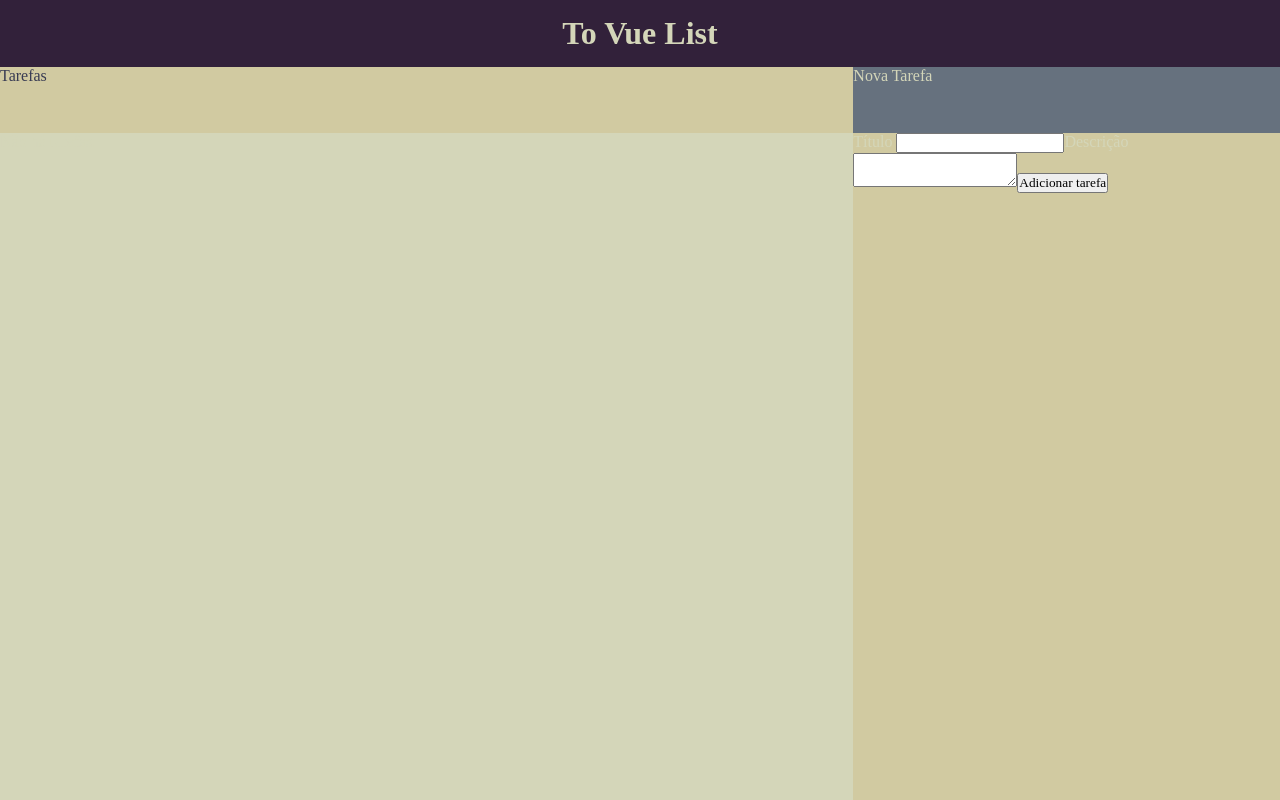
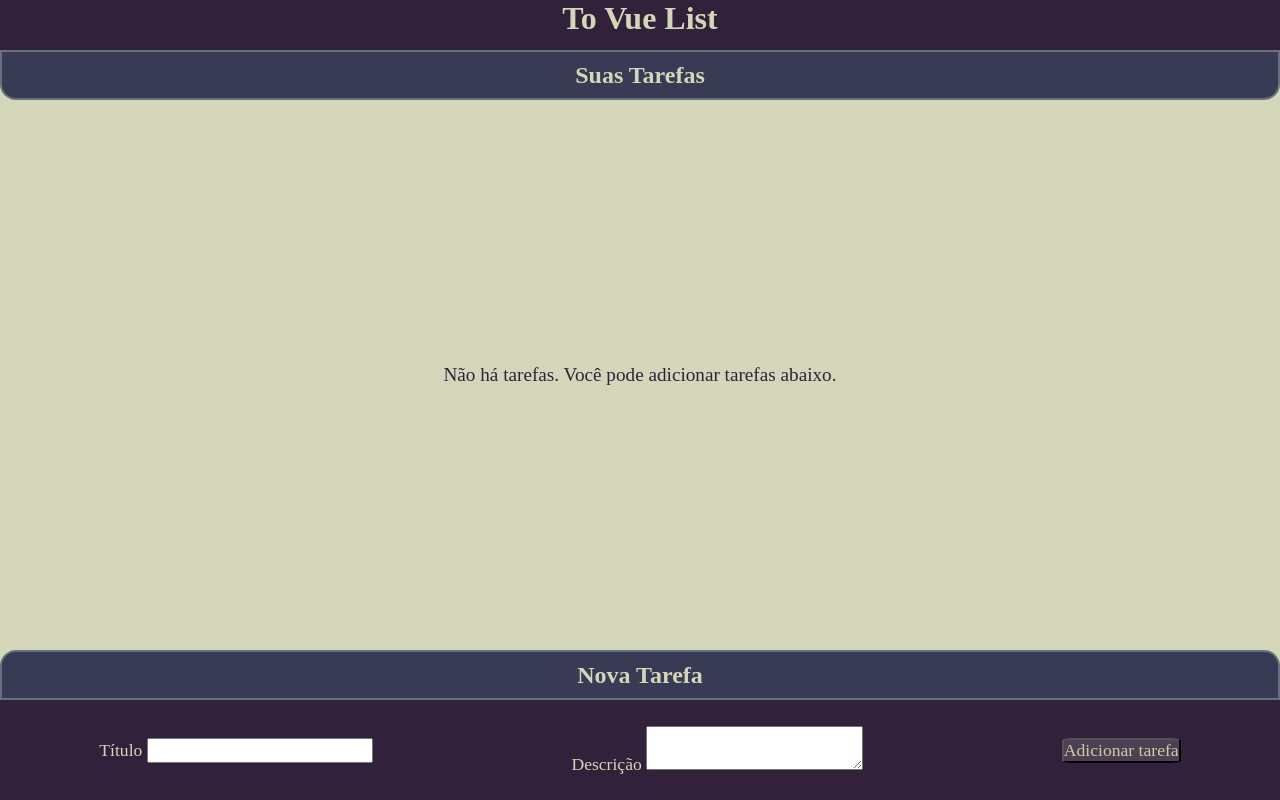
Before and after one commit to George1618/ToVueList, a Vue app: page / in a window 1280 px wide. Built offline with nearby package versions, Linux system fonts and the light colour scheme.

Commit message:
Modified most of the items' styles, and some strings.

```diff
--- a/src/App.vue
+++ b/src/App.vue
@@ -33,13 +33,14 @@ function updateTaskDone(i: number) {
 </script>
 
 <template>
-    <h1>To Vue List</h1>
-    <label for="list">{{ strings.tasks }}</label>
+    <h1 id="header">To Vue List</h1>
+    <h2 id="tasks_header">{{ strings.tasks }}</h2>
     <ul id="list">
         <p v-if="tasks.length===0" >{{ strings.no_tasks }}</p>
         <ListItem v-else
             v-for="(task, i) in tasks"
                 :title="task.title" :description="task.description" :done="task.done"
+            class="ListItem"
         >
             <div class="TaskActions">
                 <TextButton
@@ -51,7 +52,7 @@ function updateTaskDone(i: number) {
             </div>
         </ListItem>
     </ul>
-    <label for="new_task">{{ strings.new_task }}</label>
+    <h2 id="new_task_header">{{ strings.new_task }}</h2>
     <form id="new_task" @submit.prevent>
         <label for="new_task_title">
             {{ strings.title }}
@@ -66,41 +67,92 @@ function updateTaskDone(i: number) {
 </template>
 
 <style scoped>
-    h1 {
+    #header {
         grid-row: 1 / 2;
-        grid-column: 1 / 13;
         background: var(--primary-color-D);
         color: var(--neutral-color-L);
 
+        height: 100%;
         text-align: center;
         align-self: center;
     }
 
-    label[for="list"] {
+    #tasks_header, #new_task_header {
+        background: var(--primary-color-L);
+        color: var(--neutral-color-L);
+        border: 2px double var(--secondary-color);
+
+        height: calc(100% - 4px);
+        text-align: center;
+        align-self: center;
+        align-content: center;
+    }
+
+    #tasks_header {
         grid-row: 2 / 3;
-        grid-column: 1 / 9;
-        background: var(--neutral-color-D);
-        color: var(--primary-color-L);
+
+        border-bottom-left-radius: 1rem;
+        border-bottom-right-radius: 1rem;
     }
 
     #list {
-        grid-row: 3 / 13;
-        grid-column: 1 / 9;
+        grid-row: 3 / 14;
         background: var(--neutral-color-L);
 
+        height: 100%;
+        width: 100%;
+        max-width: 100%;
+        overflow: auto;
+
         display: flex;
-        flex-direction: column;
+        flex-direction: row;
+        flex-wrap: wrap;
+
+        align-self: center;
+        align-items: center;
+        justify-content: space-around;
+        gap: 10px;
     }
 
-    label[for="new_task"] {
-        grid-row: 2 / 3;
-        grid-column: 9 / 13;
-        background: var(--secondary-color);
+    #list > p {
+        font-size: 1.2rem;
+    }
+
+    .ListItem {
+        height: 25%;
+        width: calc(50% - 20px);
+        overflow: auto;
+    }
+
+    #new_task_header {
+        grid-row: 14 / 15;
+
+        border-top-left-radius: 1rem;
+        border-top-right-radius: 1rem;
     }
 
     #new_task {
-        grid-row: 3 / 13;
-        grid-column: 9 / 13;
-        background: var(--neutral-color-D);
+        grid-row: 15 / 17;
+        background: var(--primary-color-D);
+        color: var(--neutral-color-L);
+
+        display: flex;
+        align-items: center;
+        justify-content: space-around;
+    }
+
+    #new_task label {
+        font-size: 1.1rem;
+        text-align: center;
+    }
+
+    #new_task input, #new_task textarea {
+        font-size: 1.1rem;
+        flex-grow: 4;
+    }
+
+    #new_task button {
+        font-size: 1.1rem;
+        color: var(--neutral-color-D);
     }
 </style>
--- a/src/assets/main.css
+++ b/src/assets/main.css
@@ -4,6 +4,8 @@
     --secondary-color: #66717e;
     --neutral-color-L: #d4d6b9;
     --neutral-color-D: #d1caa1;
+
+    --white-shade-L: #ffffff22;
 }
 
 * {
@@ -13,13 +15,12 @@
 }
 
 #app {
-    background-color: var(--primary-color-D);
-    color: var(--neutral-color-L);
+    background-color: var(--neutral-color-L);
+    color: var(--primary-color-D);
 
     height: 100vh;
     width: 100vw;
 
     display: grid;
-    grid-template-rows: repeat(12, 1fr);
-    grid-template-columns: repeat(12, 1fr);
+    grid-template-rows: repeat(16, 1fr);
 }
--- a/src/assets/strings.ts
+++ b/src/assets/strings.ts
@@ -5,10 +5,10 @@ const strings = {
     add: "Adicionar tarefa",
     delete: "Apagar tarefa",
     mark_done: "Marcar como feita",
-    mark_undone: "Marcar como não feita",
+    mark_undone: "Desmarcar como feita",
     // lista de tarefas
-    tasks:  "Tarefas",
-    no_tasks: "Não há tarefas.",
+    tasks:  "Suas Tarefas",
+    no_tasks: "Não há tarefas. Você pode adicionar tarefas abaixo.",
     no_desc: "Sem descrição",
     // criação de tarefa (exceto botão)
     new_task: "Nova Tarefa",
--- a/src/components/ListItem.vue
+++ b/src/components/ListItem.vue
@@ -14,7 +14,7 @@
         <h2>{{ props.title }}</h2>
         <p v-if="!props.description">{{ strings.no_desc }}</p>
         <p v-else>{{ props.description }}</p>
-        <slot />
+        <slot ></slot>
     </li>
 </template>
 
@@ -23,10 +23,11 @@
         background-color: var(--neutral-color-D);
         color: var(--primary-color-D);
 
-        padding: 1rem 0.75rem;
-        margin: 1rem 0.75rem;
         border: 0.2rem dashed var(--primary-color-L);
         list-style: none;
+
+        text-align: center;
+        align-content: center;
     }
 
     li > h2 {
--- a/src/components/TextButton.vue
+++ b/src/components/TextButton.vue
@@ -10,5 +10,8 @@
 </template>
 
 <style scoped>
-
+    button {
+        border-radius: 10%;
+        background: var(--white-shade-L);
+    }
 </style>
```
